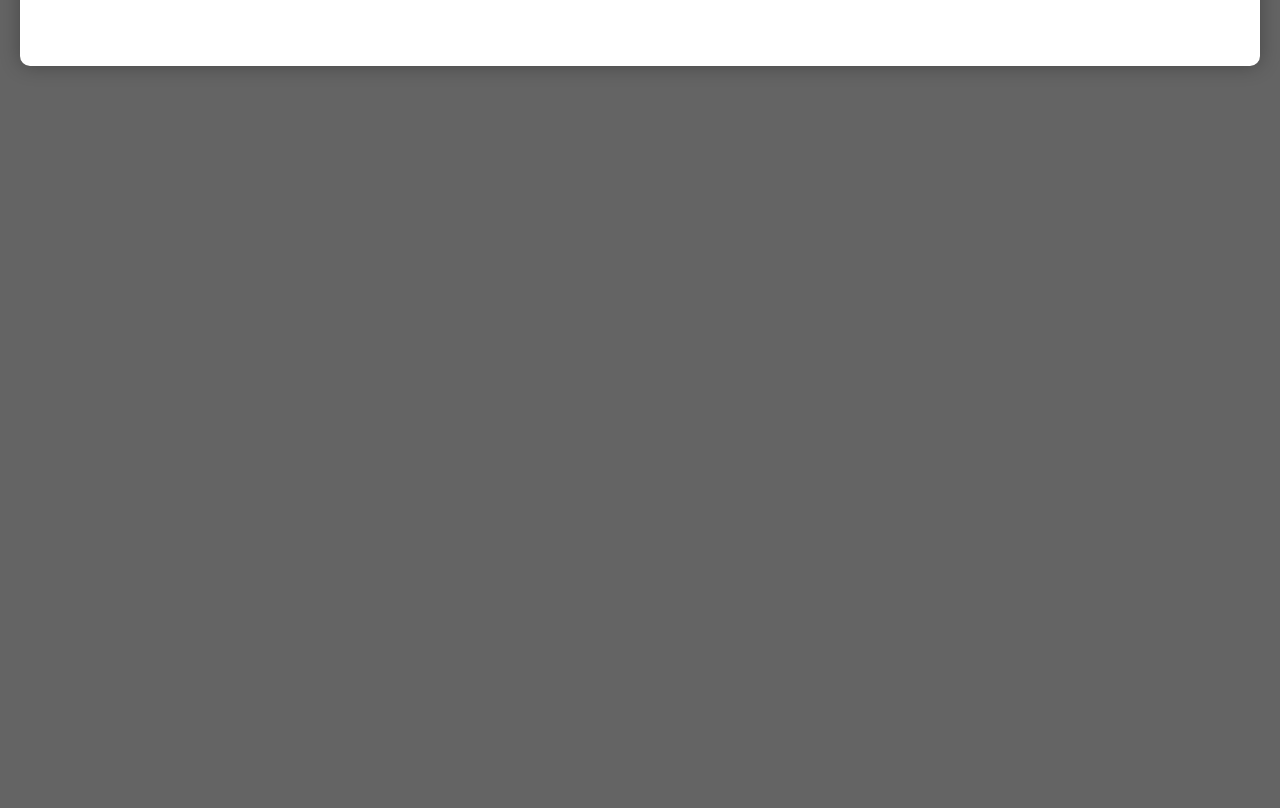
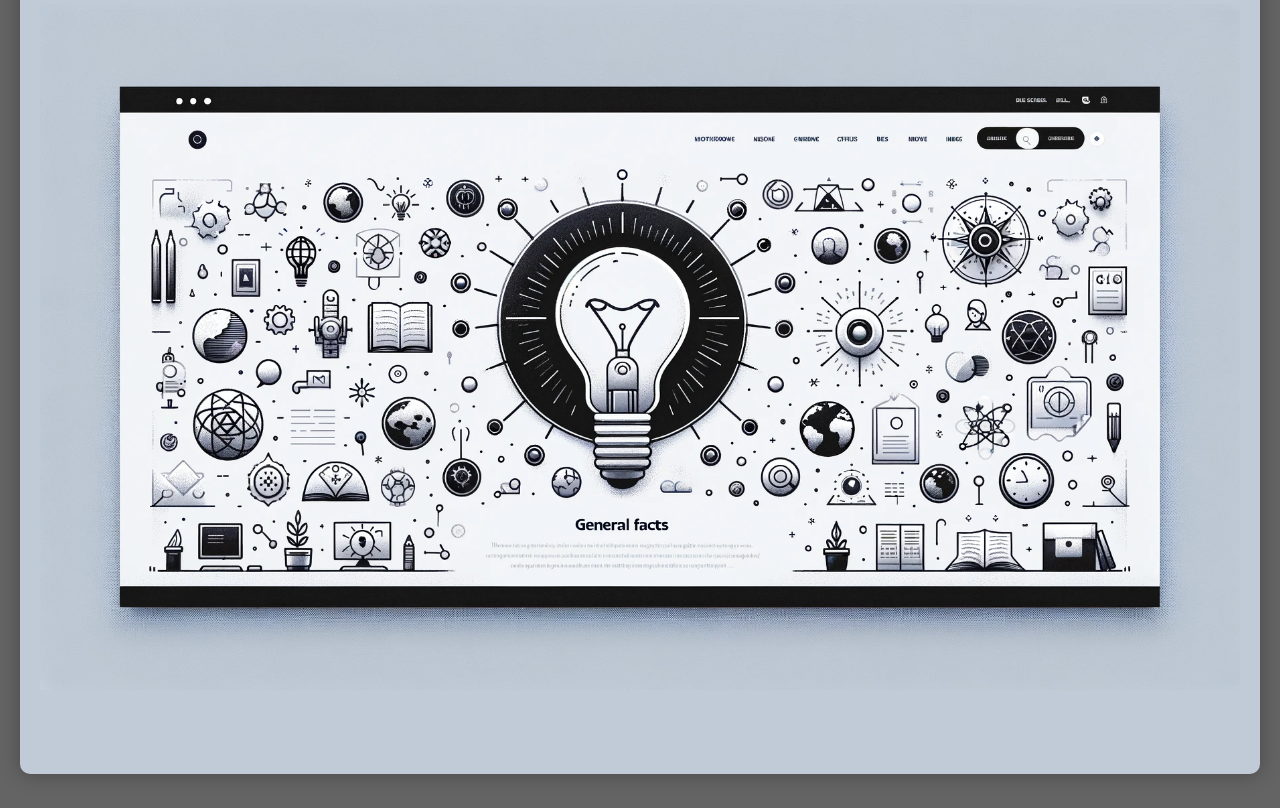
Before and after one commit to ColynF/Test, a plain HTML site: page Main_Content.html in a window 1280 px wide. Shown: the part 180-988 px from the top of the page. Before the commit the page ends 800 px from the top, so only its background shows below. Drawn offline with Linux system fonts and the light colour scheme.

Commit message:
Added pictures and Text at Zürich

```diff
--- a/Main_Content.html
+++ b/Main_Content.html
@@ -15,7 +15,7 @@
 
         /* Page Container */
         .page {
-            background-color: #ffffff;
+            background-color: #c0cbd7;
             box-shadow: 0 0 20px rgba(0, 0, 0, 0.3);
             padding: 20px;
             margin: 20px auto; /* Zentrieren des Inhalts */
@@ -103,6 +103,7 @@
     <div class="content">
         <div class="page">
             <h1>Menu</h1>
+            <img src="Habpt_seite.png" alt="Beschreibung des Bildes"> <br>
             <br>
             <h2></h2>
         </div>
```
Also changed, not shown: Aufstrich_boden.html (+1 -0 lines), Zürich.html (+2 -0 lines).
